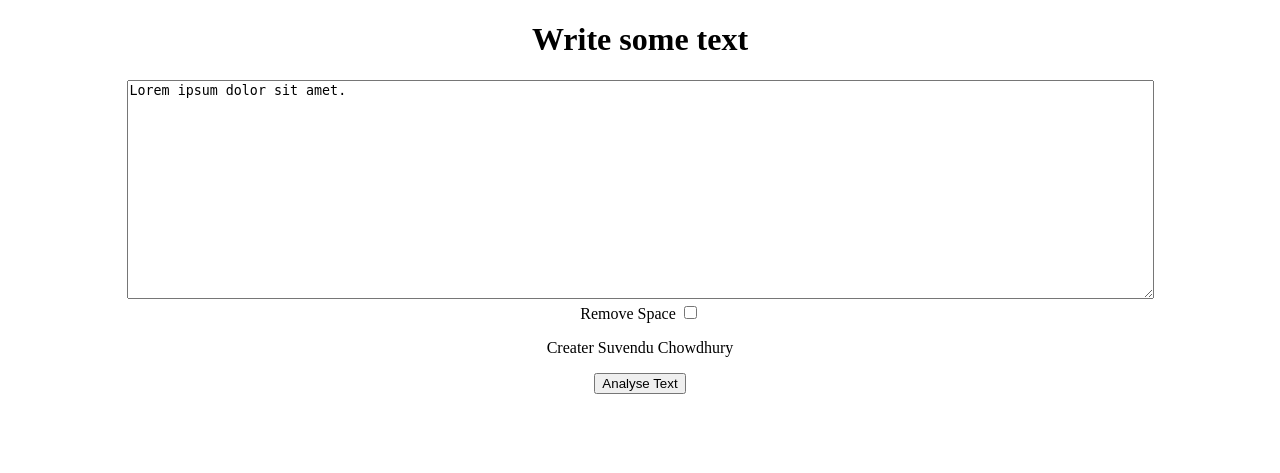
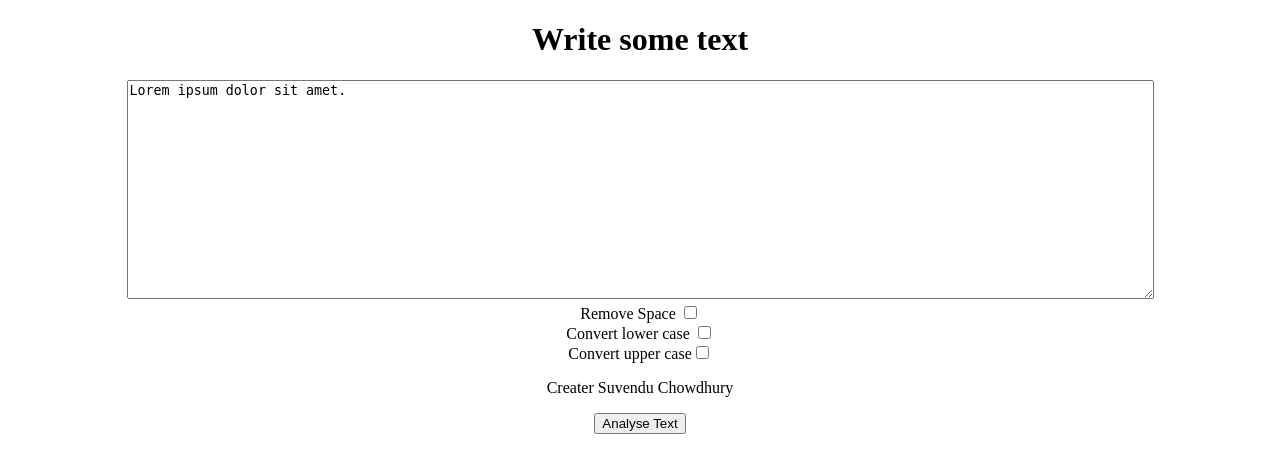
Before and after one commit to SUVENDUC789/IPv-6-Details-with-django, a Django app: page / in a window 1280 px wide. Shown: the top 473 px of the page. Run offline with Django 4.2, Linux system fonts and the light colour scheme.

Commit message:
Add two features 1 is lower and another upper case

```diff
--- a/quickquiz/quickquiz/views.py
+++ b/quickquiz/quickquiz/views.py
@@ -10,10 +10,27 @@ def index(request):
 def analyzed(request):
     djtext=request.GET.get('text','default')
     removespace=request.GET.get('removespace','of')
-    modtext=""
-    for i in djtext:
-        if i != ' ':
-            modtext=modtext+i
+    convertlowercase=request.GET.get('convertlowercase','of')
+    convertuppercase=request.GET.get('convertuppercase','of')
 
-    p={'ana':' "Remove Space" ','modtext':modtext}
-    return render(request,'analyzed.html',p)
+    if removespace == "on":
+        modtext=""
+        for i in djtext:
+            if i != ' ':
+                modtext=modtext+i
+
+        p={'ana':' "Remove Space" ','modtext':modtext}
+        return render(request,'analyzed.html',p)
+
+    elif convertlowercase == "on":
+        djtext=djtext.lower()
+        p={'ana':' "Convert into lower case " ','modtext':djtext}
+        return render(request,'analyzed.html',p)
+
+    elif convertuppercase == "on":
+        djtext=djtext.upper()
+        p={'ana':' "Convert into upper case " ','modtext':djtext}
+        return render(request,'analyzed.html',p)
+
+    else :
+        return HttpResponse("Please check any one check box")
--- a/quickquiz/templates/index.html
+++ b/quickquiz/templates/index.html
@@ -17,6 +17,12 @@
             <div>
                 Remove Space <input type="checkbox" name="removespace" id="removespace">
             </div>
+            <div>
+                Convert lower case <input type="checkbox" name="convertlowercase" id="convertlowercase">
+            </div>
+            <div>
+                Convert upper case<input type="checkbox" name="convertuppercase" id="convertuppercase">
+            </div>
             <p>Creater {{n}} {{t}}</p>
             <button>Analyse Text</button>
         </form>
```
